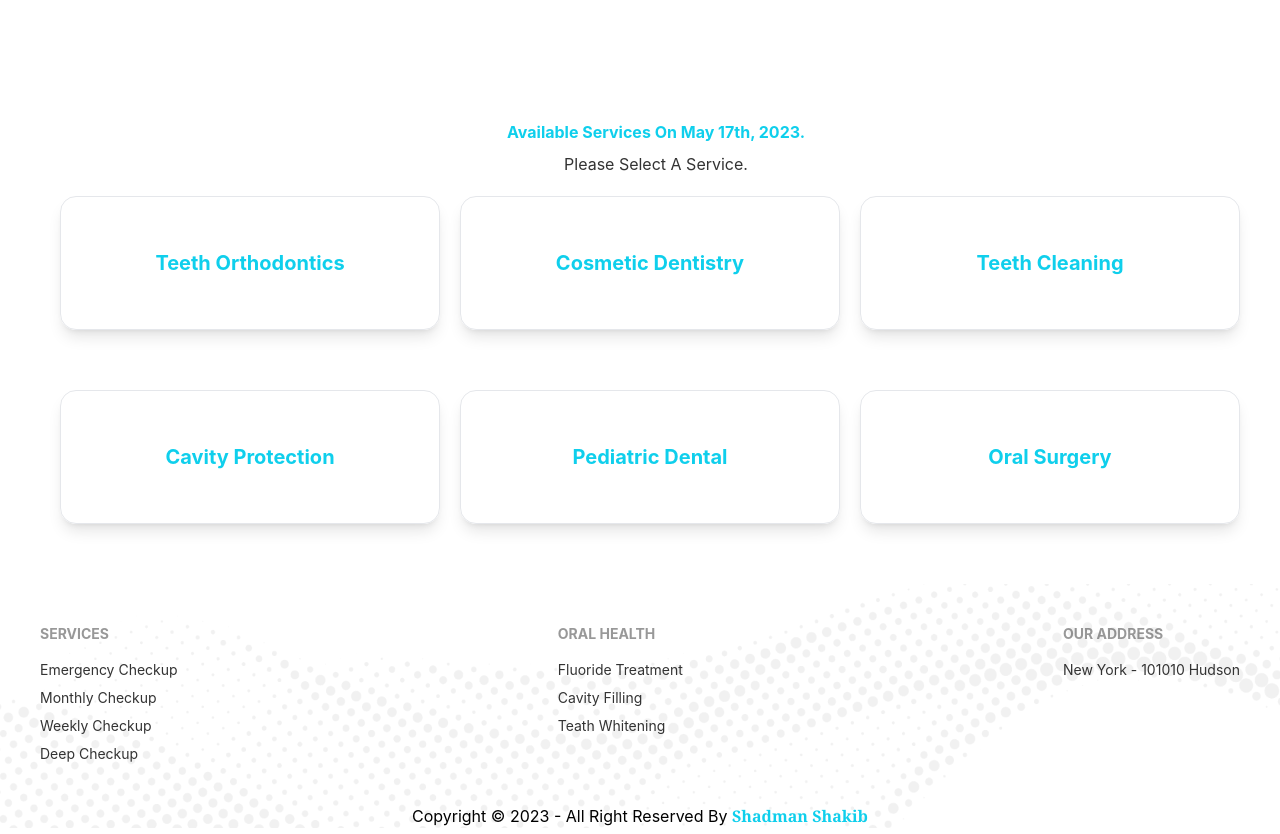
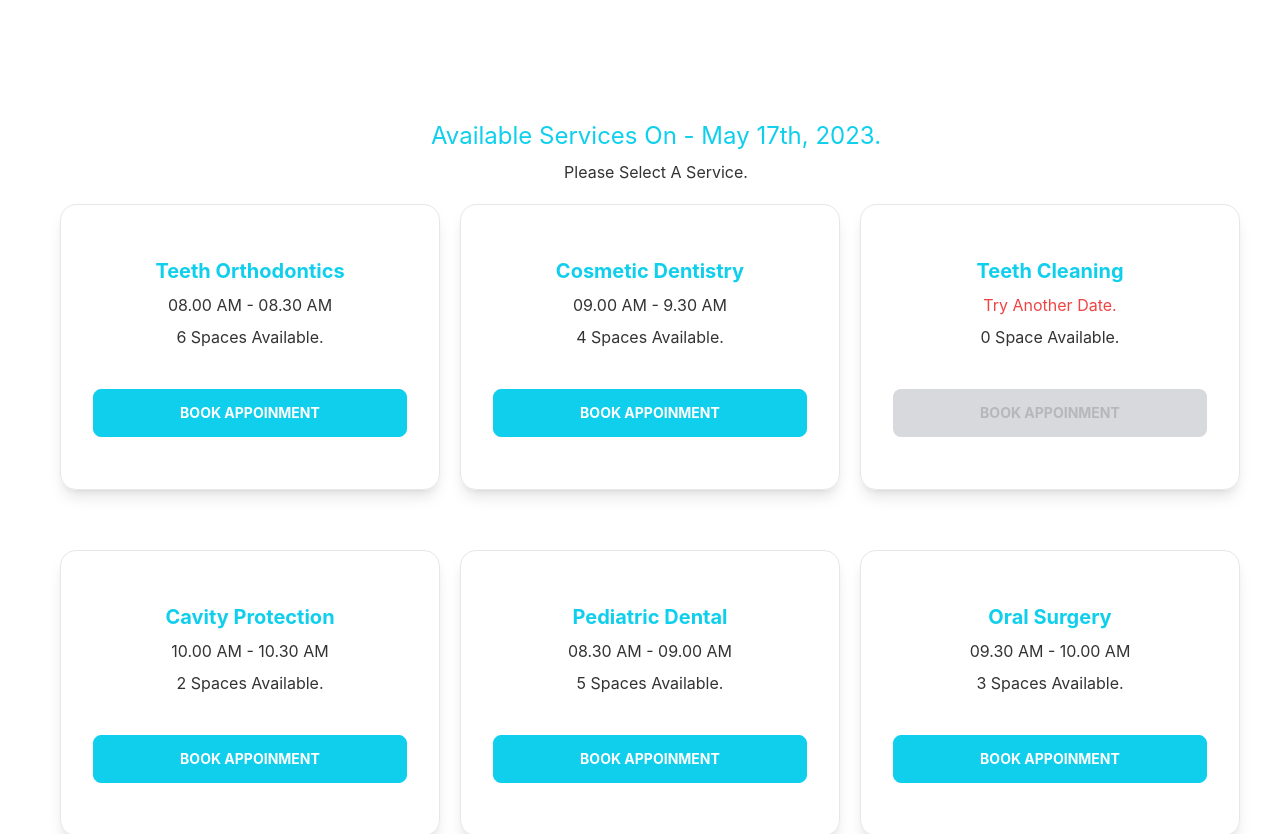
Before and after one commit to Shadman-Shakib-27/doctors-portal-by-shadman, a React (Create React App) app: page /Appoinment in a window 1280 px wide. Shown: the part 1000-1834 px from the top of the page. Built offline with nearby package versions, Linux system fonts and the light colour scheme.

Commit message:
Some Appoinment Parts Done

```diff
--- a/src/Pages/Appoinment/AppoinmentBanner.js
+++ b/src/Pages/Appoinment/AppoinmentBanner.js
@@ -3,7 +3,7 @@ import chair from "../../assets/images/chair.png";
 import bg from '../../assets/images/bg.png'
 import { DayPicker } from "react-day-picker";
 import "react-day-picker/dist/style.css";
-import { format } from "date-fns";
+
 
 const AppoinmentBanner = ({date,setDate}) => {
 
--- a/src/Pages/Appoinment/Availableappoinment.js
+++ b/src/Pages/Appoinment/Availableappoinment.js
@@ -1,9 +1,11 @@
 import { format } from "date-fns";
 import React, { useEffect, useState } from "react";
 import Service from "./Service";
+import BookingModal from "./BookingModal";
 
 const Availableappoinment = ({ date }) => {
   const [services, setServices] = useState([]);
+  const [treatment, setTreatment] = useState(null);
 
   useEffect(() => {
     fetch("services.json")
@@ -12,15 +14,21 @@ const Availableappoinment = ({ date }) => {
   }, []);
   return (
     <div className="mt-64">
-      <h1 className="text-primary font-bold ml-8 text-center lg:text-center">
-        Available Services On {format(date, "PPP")}.
+      <h1 className="text-primary lg:text-2xl  ml-8 text-center lg:text-center">
+        Available Services On - {format(date, "PPP")}.
       </h1>
       <h1 className="text-center ml-8 mt-2">Please Select A Service.</h1>
       <div className="grid grid-cols-1 lg:grid-cols-3 md:grid-cols-2 lg:px-10 lg:ml-5 gap-5">
         {services.map((service) => (
-          <Service service={service} key={service._id}></Service>
+          <Service
+            service={service}
+            setTreatment={setTreatment}
+            key={service._id}
+          ></Service>
         ))}
       </div>
+      {/* Conditional Rendering */}
+      {treatment && <BookingModal treatment={treatment}></BookingModal>}
     </div>
   );
 };
--- /dev/null
+++ b/src/Pages/Appoinment/BookingModal.js
@@ -0,0 +1,33 @@
+import React from "react";
+
+const BookingModal = ({ treatment }) => {
+  return (
+    <div>
+      <input type="checkbox" id="booking-modal" className="modal-toggle" />
+      <div className="modal modal-bottom sm:modal-middle">
+        <div className="modal-box">
+          <label
+            htmlFor="booking-modal"
+            className="btn btn-sm btn-circle absolute right-2 top-2"
+          >
+            ✕
+          </label>
+          <h3 className="font-bold text-primary text-lg">
+            You Are About To Book: {treatment.name}
+          </h3>
+          <p className="py-4">
+            You've been selected for a chance to get one year of subscription to
+            use Wikipedia for free!
+          </p>
+          <div className="modal-action">
+            <label htmlFor="booking-modal" className="btn">
+              Yay!
+            </label>
+          </div>
+        </div>
+      </div>
+    </div>
+  );
+};
+
+export default BookingModal;
--- a/src/Pages/Appoinment/Service.js
+++ b/src/Pages/Appoinment/Service.js
@@ -1,13 +1,35 @@
 import React from "react";
 
-const Service = ({ service }) => {
+const Service = ({ service, setTreatment }) => {
   return (
-   // lg:max-w-lg Width Thik Korar Jonne
+    // lg:max-w-lg Width Thik Korar Jonne
     <div className="card lg:max-w-lg shadow-lg border py-5 my-5 ">
       <div className="card-body">
         <h2 className="card-title text-primary justify-center font-bold">
           {service.name}
         </h2>
+        {/* Conditional Rendering */}
+        <h1 className="text-center">
+          {service.slots.length > 0 ? (
+            <span>{service.slots[0]}</span>
+          ) : (
+            <span className="text-red-500">Try Another Date.</span>
+          )}
+        </h1>
+        <p className="text-center">
+          {service.slots.length} {service.slots.length > 0 ? "Spaces" : "Space"}{" "}
+          Available.
+        </p>
+        {/* Button Disabled Korar Jonne. */}
+
+        <label
+          onClick={() => setTreatment(service)}
+          disabled={service.slots.length === 0}
+          htmlFor="booking-modal"
+          className="btn btn-primary text-white font-bold mt-8"
+        >
+          BOOK APPOINMENT
+        </label>
       </div>
     </div>
   );
--- a/src/Pages/Home/Info.js
+++ b/src/Pages/Home/Info.js
@@ -10,7 +10,7 @@ const Info = () => {
       <InfoCard cardTitle="Opening Hours" img={clock}></InfoCard>
       <InfoCard
         cardTitle="Visit our location"
-        bgClass="bg-gray-600"
+        bgClass="bg-gray-700"
         img={map}
       ></InfoCard>
       <InfoCard cardTitle="Contact us now" img={phone}></InfoCard>
```
